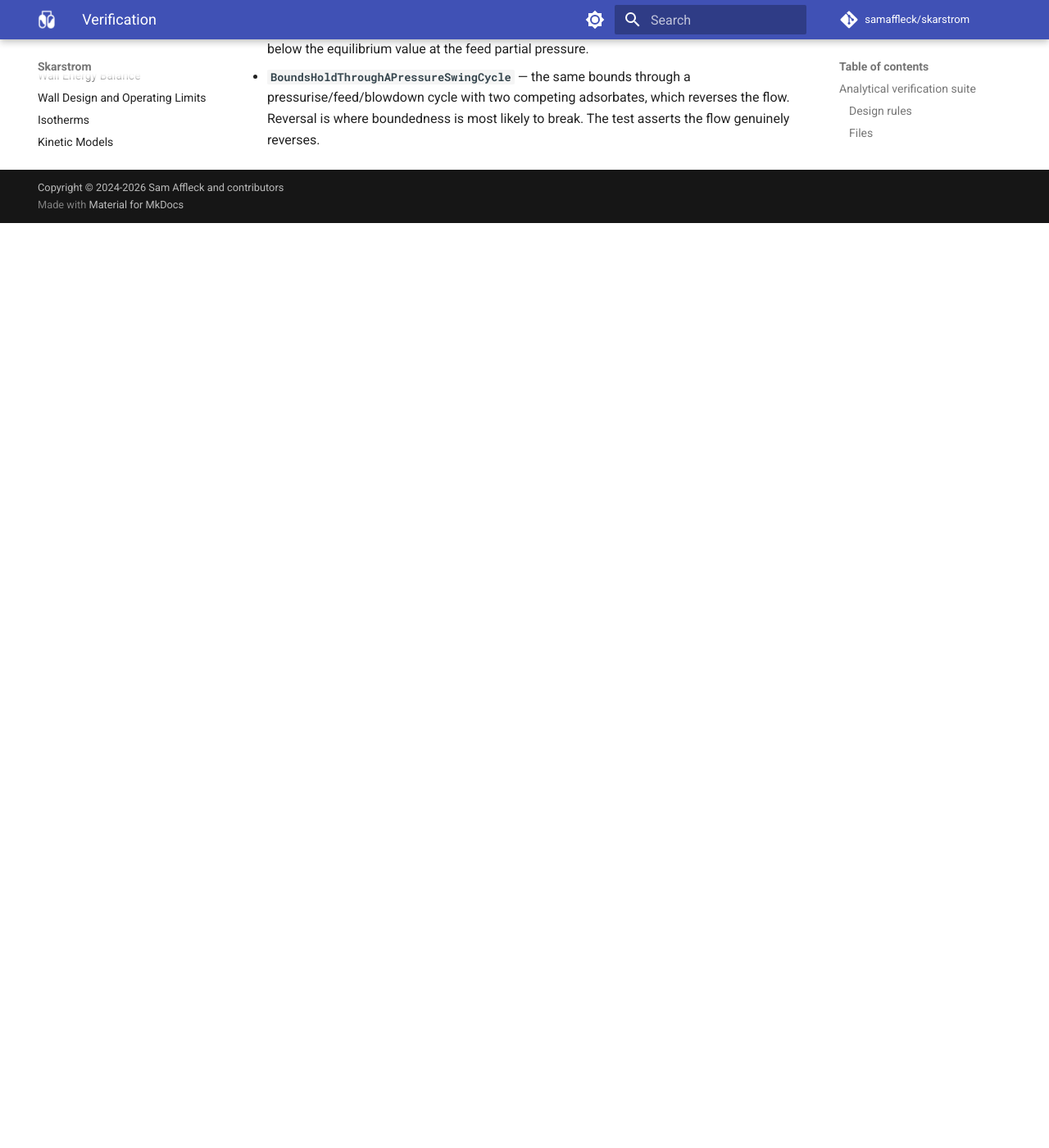
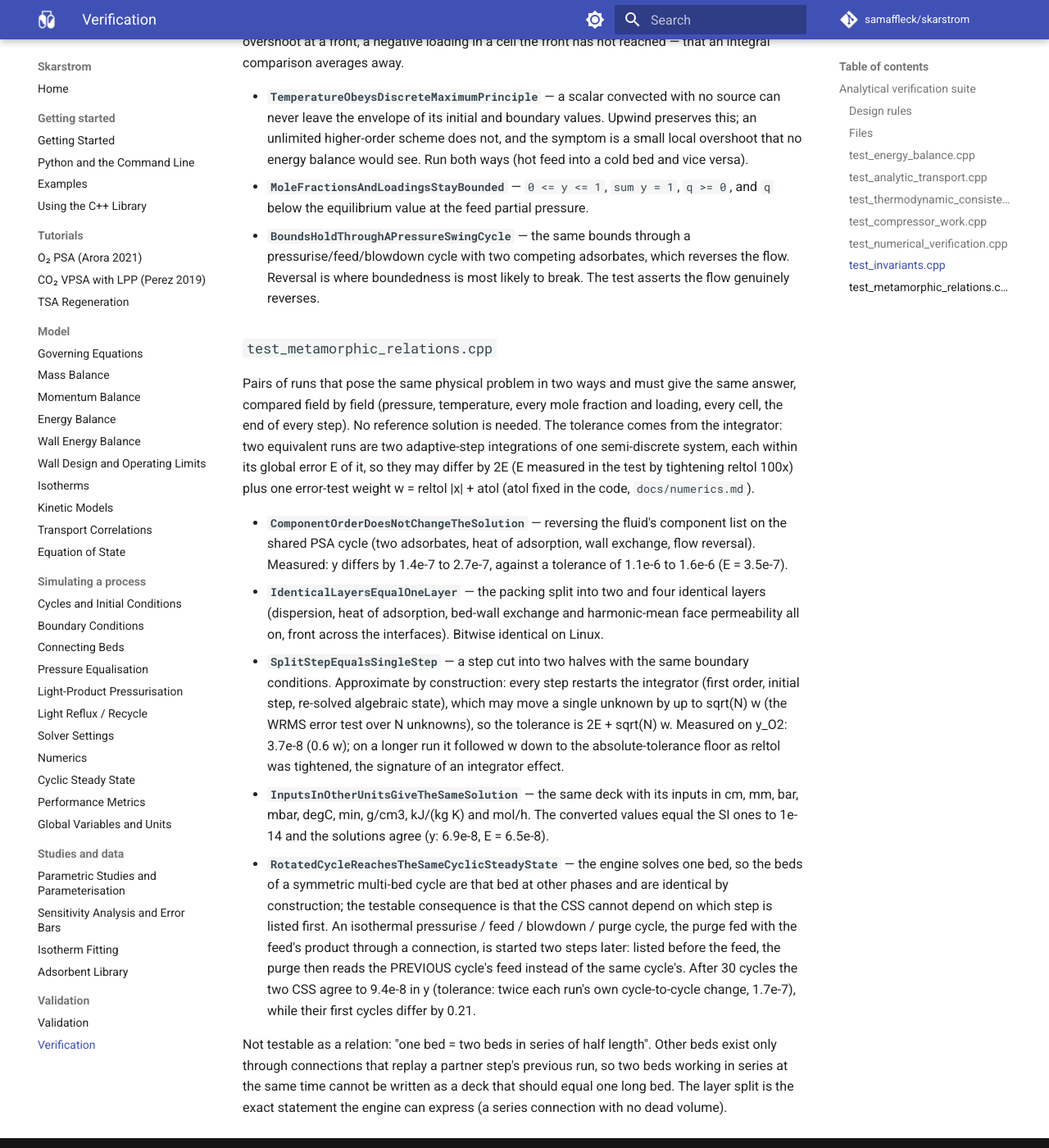
Before and after one commit to samaffleck/skarstrom, an MkDocs documentation site: the page built from docs/verification.md, in a window 1280 px wide and 1400 px high, scrolled down 6338 px. Shown: the whole window at 82% size. Built offline with MkDocs 1.6.1 and Material for MkDocs 9.7.7, drawn with Linux system fonts in a browser that asks for light colours; comment, search, counter and statistics services are not loaded; before the commit the page ends 6610 px from its top, so only the background shows below that; some of the changed text lies outside the part shown.

Commit message:
Verification: metamorphic relations
Equivalent decks must give the same solution to within the integrator's
measured error (2E + w): component order, a packing split into identical
layers, a step cut in two (2E + sqrt(N) w for the restart), inputs in other
units, and the cycle started at another step with a connection whose lag
changes under the rotation. BreakthroughCase gains n_layers.

Co-Authored-By: Claude Opus 5.5 <noreply@anthropic.com>
Claude-Session: https://claude.ai/code/session_01LRbL7UgBaBytTLu7rMguxZ
Signed-off-by: Claude <noreply@anthropic.com>

```diff
--- a/docs/verification.md
+++ b/docs/verification.md
@@ -73,6 +73,7 @@ This complements the existing coverage rather than duplicating it:
 | `test_invariants.cpp` | Maximum principle, composition and loading bounds |
 | `test_robustness_guards.cpp` | Steep fronts and thin walls stay finite and bounded |
 | `test_robustness_fuzz.cpp` | Randomised physical decks converge or fail cleanly, never silently NaN |
+| `test_metamorphic_relations.cpp` | Equivalent decks give the same solution: component order, identical layers, split steps, units, cycle phase at CSS |
 
 ### `test_energy_balance.cpp`
 
@@ -227,3 +228,51 @@ cell the front has not reached — that an integral comparison averages away.
   pressurise/feed/blowdown cycle with two competing adsorbates, which reverses
   the flow. Reversal is where boundedness is most likely to break. The test
   asserts the flow genuinely reverses.
+
+### `test_metamorphic_relations.cpp`
+
+Pairs of runs that pose the same physical problem in two ways and must give
+the same answer, compared field by field (pressure, temperature, every mole
+fraction and loading, every cell, the end of every step). No reference
+solution is needed. The tolerance comes from the integrator: two equivalent
+runs are two adaptive-step integrations of one semi-discrete system, each
+within its global error E of it, so they may differ by 2E (E measured in the
+test by tightening reltol 100x) plus one error-test weight w = reltol |x| +
+atol (atol fixed in the code, `docs/numerics.md`).
+
+- **`ComponentOrderDoesNotChangeTheSolution`** — reversing the fluid's
+  component list on the shared PSA cycle (two adsorbates, heat of adsorption,
+  wall exchange, flow reversal). Measured: y differs by 1.4e-7 to 2.7e-7,
+  against a tolerance of 1.1e-6 to 1.6e-6 (E = 3.5e-7).
+- **`IdenticalLayersEqualOneLayer`** — the packing split into two and four
+  identical layers (dispersion, heat of adsorption, bed-wall exchange and
+  harmonic-mean face permeability all on, front across the interfaces).
+  Bitwise identical on Linux.
+- **`SplitStepEqualsSingleStep`** — a step cut into two halves with the same
+  boundary conditions. Approximate by construction: every step restarts the
+  integrator (first order, initial step, re-solved algebraic state), which may
+  move a single unknown by up to sqrt(N) w (the WRMS error test over N
+  unknowns), so the tolerance is 2E + sqrt(N) w. Measured on y_O2: 3.7e-8
+  (0.6 w); on a longer run it followed w down to the absolute-tolerance floor
+  as reltol was tightened, the signature of an integrator effect.
+- **`InputsInOtherUnitsGiveTheSameSolution`** — the same deck with its inputs
+  in cm, mm, bar, mbar, degC, min, g/cm3, kJ/(kg K) and mol/h. The converted
+  values equal the SI ones to 1e-14 and the solutions agree (y: 6.9e-8,
+  E = 6.5e-8).
+- **`RotatedCycleReachesTheSameCyclicSteadyState`** — the engine solves one
+  bed, so the beds of a symmetric multi-bed cycle are that bed at other phases
+  and are identical by construction; the testable consequence is that the
+  CSS cannot depend on which step is listed first. An isothermal
+  pressurise / feed / blowdown / purge cycle, the purge fed with the feed's
+  product through a connection, is started two steps later: listed before the
+  feed, the purge then reads the PREVIOUS cycle's feed instead of the same
+  cycle's. After 30 cycles the two CSS agree to 9.4e-8 in y (tolerance: twice
+  each run's own cycle-to-cycle change, 1.7e-7), while their first cycles
+  differ by 0.21.
+
+Not testable as a relation: "one bed = two beds in series of half length".
+Other beds exist only through connections that replay a partner step's
+previous run, so two beds working in series at the same time cannot be
+written as a deck that should equal one long bed. The layer split is the
+exact statement the engine can express (a series connection with no dead
+volume).
```
Also changed, not shown: other parts of docs/verification.md (+1 -1 lines), CHANGELOG.md (+8 -0 lines), 3 other files.
